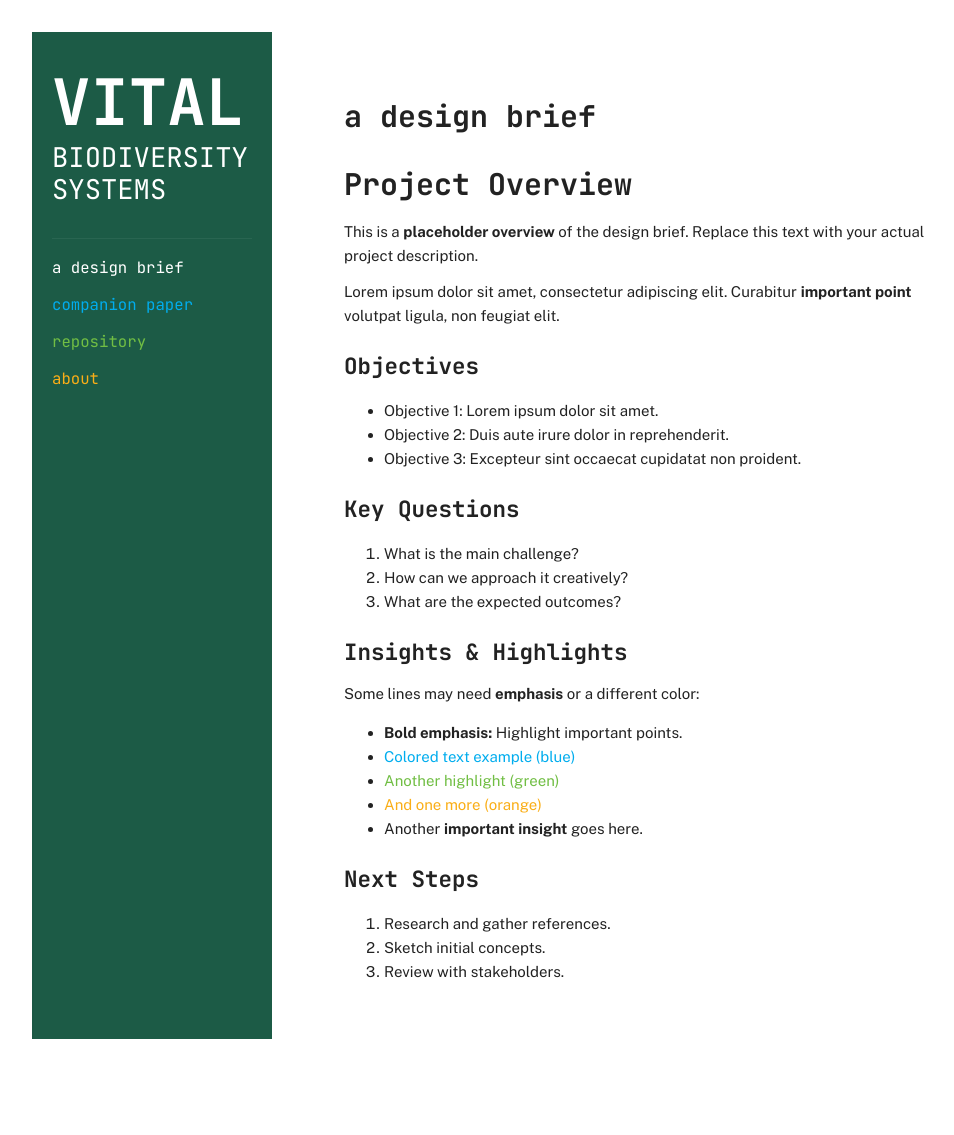
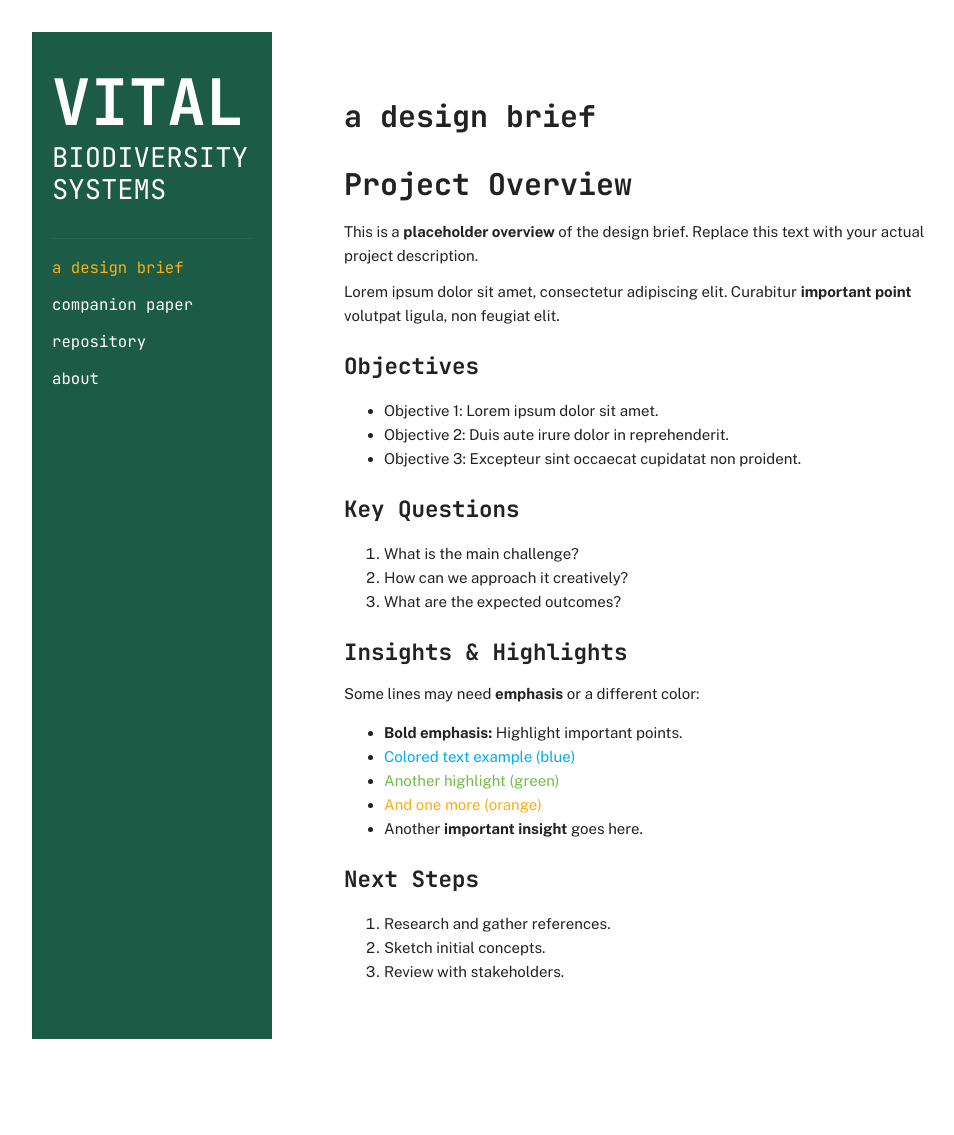
Before and after one commit to vitalbiodiversity/vitalbiodiversity.github.io, a Jekyll site: the page built from index.md, in a window 1280 px wide. Shown: the whole page, without its empty margins (58-1012 px from the left). Built offline with Jekyll 4.4.1, drawn with Linux system fonts in a browser that asks for light colours.

Commit message:
Update style.css

```diff
--- a/assets/css/style.css
+++ b/assets/css/style.css
@@ -127,16 +127,16 @@ body {
 .sidebar-nav a:hover { color: #d1f0f0; text-decoration: underline; }
 
 /* Custom colors for each menu item */
-.sidebar-nav li:nth-child(1) a { color: #ffffff; }       /* a design brief */
-.sidebar-nav li:nth-child(2) a { color: #00ADEE; }       /* companion paper */
-.sidebar-nav li:nth-child(3) a { color: #71BE44; }       /* repository */
-.sidebar-nav li:nth-child(4) a { color: #FAAE17; }       /* about */
+.sidebar-nav li:nth-child(1) a { color: #FAAE17; }       /* a design brief */
+.sidebar-nav li:nth-child(2) a { color: #ffffff; }       /* companion paper */
+.sidebar-nav li:nth-child(3) a { color: #ffffff; }       /* repository */
+.sidebar-nav li:nth-child(4) a { color: #ffffff; }       /* about */
 
 /* Hover colors (lighter blend toward white) */
 .sidebar-nav li:nth-child(1) a:hover { color: #ffffff; } /* stays white */
-.sidebar-nav li:nth-child(2) a:hover { color: #66C9F3; }
-.sidebar-nav li:nth-child(3) a:hover { color: #94D977; }
-.sidebar-nav li:nth-child(4) a:hover { color: #FDC259; }
+.sidebar-nav li:nth-child(2) a:hover { color: #00ADEE; }
+.sidebar-nav li:nth-child(3) a:hover { color: #71BE44; }
+.sidebar-nav li:nth-child(4) a:hover { color: #FAAE17; }
 
 /* Main content */
 .main-content{
```
